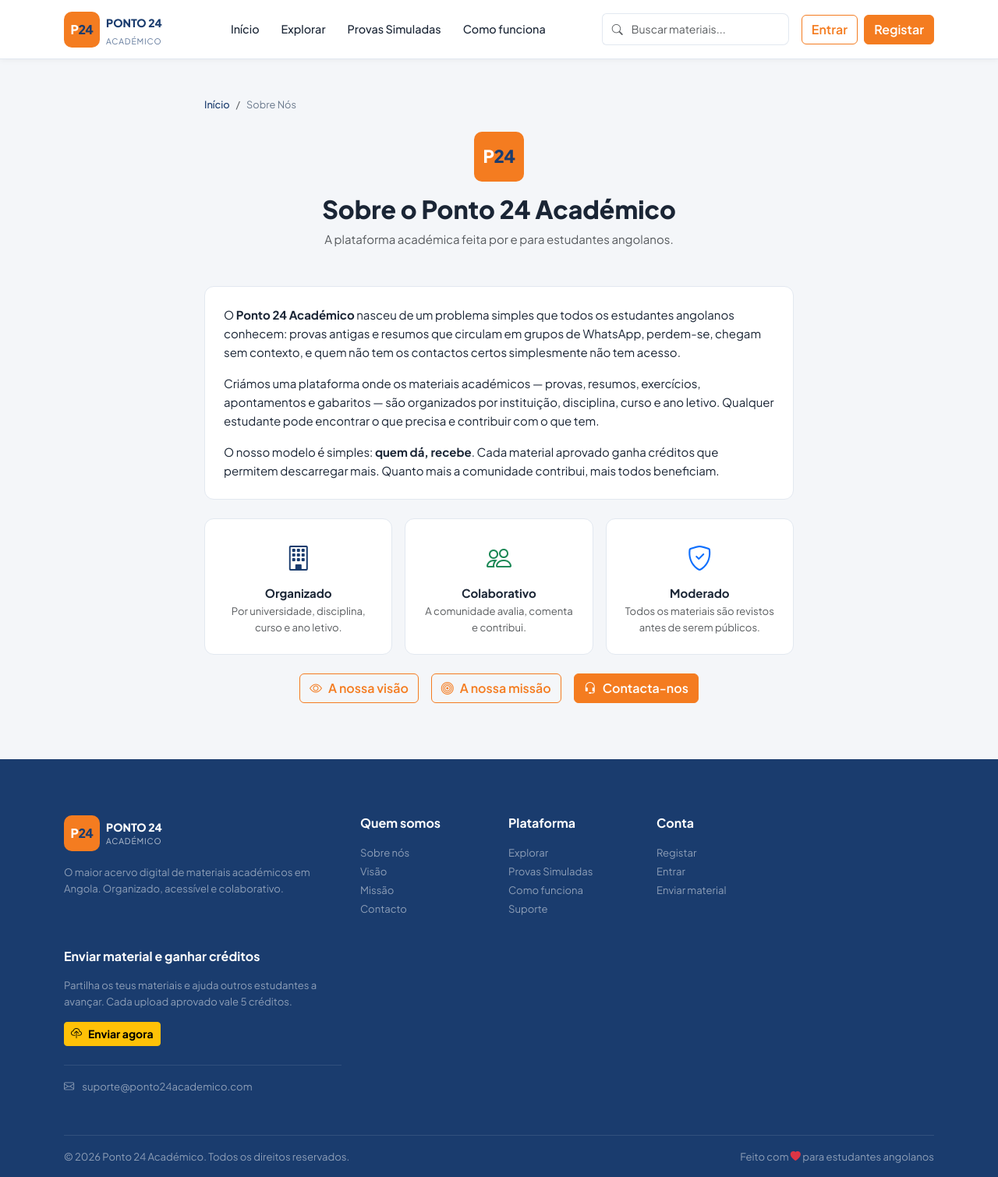
After one commit to Erick0011/Ponto24academico, a Flask app: page /sobre in a window 1280 px wide. The commit adds this page. Shown: the whole page at 78% size. Run offline with Flask 3, Linux system fonts and the light colour scheme; some libraries are stand-ins or nearby versions.

Commit message:
feat: paginas sobre nos, visao e missao com coluna no footer

```diff
--- a/app/routes/main.py
+++ b/app/routes/main.py
@@ -177,6 +177,15 @@ def editar_perfil():
     return redirect(url_for("main.perfil"))
 
 
+@main_bp.route("/sobre")
+def sobre_nos():
+    secao = request.args.get("secao", "sobre")
+    if secao not in ("sobre", "visao", "missao"):
+        secao = "sobre"
+    titulos = {"sobre": "Sobre Nós", "visao": "Visão", "missao": "Missão"}
+    return render_template("main/sobre.html", secao=secao, titulo=titulos[secao])
+
+
 @main_bp.route("/suporte", methods=["GET", "POST"])
 def suporte():
     """Página de suporte / contacto."""
--- a/app/templates/base.html
+++ b/app/templates/base.html
@@ -191,12 +191,6 @@
           </div>
         </a>
         <p class="text-white-50 small mb-3">O maior acervo digital de materiais académicos em Angola. Organizado, acessível e colaborativo.</p>
-        <div class="border-top border-white border-opacity-10 pt-3 mt-2">
-          <p class="text-white-50 small mb-2"><i class="bi bi-eye me-2 text-p24"></i><strong class="text-white-75">Visão</strong></p>
-          <p class="text-white-50 small mb-3">Ser a plataforma de referência para estudantes angolanos — onde o conhecimento circula livremente e quem partilha é reconhecido.</p>
-          <p class="text-white-50 small mb-2"><i class="bi bi-bullseye me-2 text-p24"></i><strong class="text-white-75">Missão</strong></p>
-          <p class="text-white-50 small mb-0">Democratizar o acesso a materiais académicos de qualidade, eliminando as barreiras de quem não tem os contactos certos.</p>
-        </div>
         <!-- Redes sociais -->
         <div class="d-flex gap-2 mt-4">
           {% if cfg.get('instagram') %}
@@ -224,6 +218,17 @@
           </a>
           {% endif %}
         </div>
+      </div>
+
+      <!-- Quem somos -->
+      <div class="col-6 col-lg-2">
+        <h6 class="text-white fw-700 mb-3">Quem somos</h6>
+        <ul class="list-unstyled">
+          <li><a href="{{ url_for('main.sobre_nos') }}" class="text-white-50 text-decoration-none small">Sobre nós</a></li>
+          <li><a href="{{ url_for('main.sobre_nos', secao='visao') }}" class="text-white-50 text-decoration-none small">Visão</a></li>
+          <li><a href="{{ url_for('main.sobre_nos', secao='missao') }}" class="text-white-50 text-decoration-none small">Missão</a></li>
+          <li><a href="{{ url_for('main.suporte') }}" class="text-white-50 text-decoration-none small">Contacto</a></li>
+        </ul>
       </div>
 
       <!-- Plataforma -->
--- /dev/null
+++ b/app/templates/main/sobre.html
@@ -0,0 +1,122 @@
+{% extends "base.html" %}
+{% block title %}{{ titulo }} — Ponto 24 Académico{% endblock %}
+
+{% block content %}
+<div class="container py-5" style="max-width:780px">
+
+  <!-- Breadcrumb -->
+  <nav aria-label="breadcrumb" class="mb-4">
+    <ol class="breadcrumb p24-breadcrumb">
+      <li class="breadcrumb-item"><a href="{{ url_for('main.index') }}">Início</a></li>
+      <li class="breadcrumb-item active">{{ titulo }}</li>
+    </ol>
+  </nav>
+
+  {% if secao == 'sobre' %}
+
+  <div class="text-center mb-5">
+    <div class="p24-logo-badge mx-auto mb-3" style="width:64px;height:64px;font-size:1.4rem">P<span>24</span></div>
+    <h2 class="fw-800">Sobre o Ponto 24 Académico</h2>
+    <p class="text-muted">A plataforma académica feita por e para estudantes angolanos.</p>
+  </div>
+
+  <div class="p24-card mb-4">
+    <p class="mb-3">O <strong>Ponto 24 Académico</strong> nasceu de um problema simples que todos os estudantes angolanos conhecem: provas antigas e resumos que circulam em grupos de WhatsApp, perdem-se, chegam sem contexto, e quem não tem os contactos certos simplesmente não tem acesso.</p>
+    <p class="mb-3">Criámos uma plataforma onde os materiais académicos — provas, resumos, exercícios, apontamentos e gabaritos — são organizados por instituição, disciplina, curso e ano letivo. Qualquer estudante pode encontrar o que precisa e contribuir com o que tem.</p>
+    <p class="mb-0">O nosso modelo é simples: <strong>quem dá, recebe</strong>. Cada material aprovado ganha créditos que permitem descarregar mais. Quanto mais a comunidade contribui, mais todos beneficiam.</p>
+  </div>
+
+  <div class="row g-3 mb-4">
+    <div class="col-md-4">
+      <div class="p24-card text-center h-100">
+        <i class="bi bi-building text-p24 fs-2 mb-2 d-block"></i>
+        <div class="fw-700">Organizado</div>
+        <p class="text-muted small mb-0">Por universidade, disciplina, curso e ano letivo.</p>
+      </div>
+    </div>
+    <div class="col-md-4">
+      <div class="p24-card text-center h-100">
+        <i class="bi bi-people text-success fs-2 mb-2 d-block"></i>
+        <div class="fw-700">Colaborativo</div>
+        <p class="text-muted small mb-0">A comunidade avalia, comenta e contribui.</p>
+      </div>
+    </div>
+    <div class="col-md-4">
+      <div class="p24-card text-center h-100">
+        <i class="bi bi-shield-check text-primary fs-2 mb-2 d-block"></i>
+        <div class="fw-700">Moderado</div>
+        <p class="text-muted small mb-0">Todos os materiais são revistos antes de serem públicos.</p>
+      </div>
+    </div>
+  </div>
+
+  <div class="d-flex gap-3 justify-content-center flex-wrap">
+    <a href="{{ url_for('main.sobre_nos', secao='visao') }}" class="btn btn-outline-primary fw-600">
+      <i class="bi bi-eye me-2"></i>A nossa visão
+    </a>
+    <a href="{{ url_for('main.sobre_nos', secao='missao') }}" class="btn btn-outline-primary fw-600">
+      <i class="bi bi-bullseye me-2"></i>A nossa missão
+    </a>
+    <a href="{{ url_for('main.suporte') }}" class="btn btn-primary fw-600">
+      <i class="bi bi-headset me-2"></i>Contacta-nos
+    </a>
+  </div>
+
+  {% elif secao == 'visao' %}
+
+  <div class="text-center mb-5">
+    <div class="mx-auto mb-3 rounded-circle d-flex align-items-center justify-content-center"
+         style="width:64px;height:64px;background:var(--p24-orange-soft)">
+      <i class="bi bi-eye text-p24 fs-3"></i>
+    </div>
+    <h2 class="fw-800">A Nossa Visão</h2>
+    <p class="text-muted">Para onde caminhamos.</p>
+  </div>
+
+  <div class="p24-card mb-4">
+    <p class="fs-5 fw-600 text-p24 mb-4" style="line-height:1.5">"Ser a plataforma de referência para estudantes angolanos — onde o conhecimento circula livremente e quem partilha é reconhecido."</p>
+    <p class="mb-3">Acreditamos que o acesso ao conhecimento não deve depender de quem conheces ou de quanto tens. Em Angola, onde os recursos académicos são frequentemente escassos e desorganizados, o Ponto 24 quer mudar esse paradigma.</p>
+    <p class="mb-3">A nossa visão é construir o maior repositório digital de materiais académicos do país — um espaço onde um estudante do Cunene tem o mesmo acesso que um estudante em Luanda, e onde o esforço de partilhar é sempre recompensado.</p>
+    <p class="mb-0">A longo prazo, queremos expandir para todas as instituições de ensino superior e médio de Angola, e ser a ferramenta que acompanha o estudante do primeiro ao último ano.</p>
+  </div>
+
+  <div class="d-flex gap-3 justify-content-center flex-wrap">
+    <a href="{{ url_for('main.sobre_nos', secao='sobre') }}" class="btn btn-outline-primary fw-600">
+      <i class="bi bi-arrow-left me-2"></i>Sobre nós
+    </a>
+    <a href="{{ url_for('main.sobre_nos', secao='missao') }}" class="btn btn-primary fw-600">
+      A nossa missão <i class="bi bi-arrow-right ms-2"></i>
+    </a>
+  </div>
+
+  {% elif secao == 'missao' %}
+
+  <div class="text-center mb-5">
+    <div class="mx-auto mb-3 rounded-circle d-flex align-items-center justify-content-center"
+         style="width:64px;height:64px;background:var(--p24-orange-soft)">
+      <i class="bi bi-bullseye text-p24 fs-3"></i>
+    </div>
+    <h2 class="fw-800">A Nossa Missão</h2>
+    <p class="text-muted">O que nos move todos os dias.</p>
+  </div>
+
+  <div class="p24-card mb-4">
+    <p class="fs-5 fw-600 text-p24 mb-4" style="line-height:1.5">"Democratizar o acesso a materiais académicos de qualidade, eliminando as barreiras de quem não tem os contactos certos."</p>
+    <p class="mb-3">A missão do Ponto 24 é concreta: centralizar, organizar e tornar acessíveis os materiais que já existem mas estão dispersos. Cada prova antiga, cada resumo bem feito, cada lista de exercícios que circula num grupo de WhatsApp tem valor — e nós queremos que esse valor chegue a todos.</p>
+    <p class="mb-3">Fazemos isso através de um sistema de créditos que incentiva a partilha, de uma moderação que garante qualidade, e de ferramentas como as Provas Simuladas que transformam o simples repositório numa verdadeira ferramenta de estudo.</p>
+    <p class="mb-0">A nossa missão está cumprida quando um estudante entra na plataforma, encontra o que precisa, e decide também partilhar o que tem — porque percebe que faz parte de algo maior.</p>
+  </div>
+
+  <div class="d-flex gap-3 justify-content-center flex-wrap">
+    <a href="{{ url_for('main.sobre_nos', secao='visao') }}" class="btn btn-outline-primary fw-600">
+      <i class="bi bi-arrow-left me-2"></i>A nossa visão
+    </a>
+    <a href="{{ url_for('materiais.listar') }}" class="btn btn-primary fw-600">
+      <i class="bi bi-grid me-2"></i>Explorar materiais
+    </a>
+  </div>
+
+  {% endif %}
+
+</div>
+{% endblock %}
```
